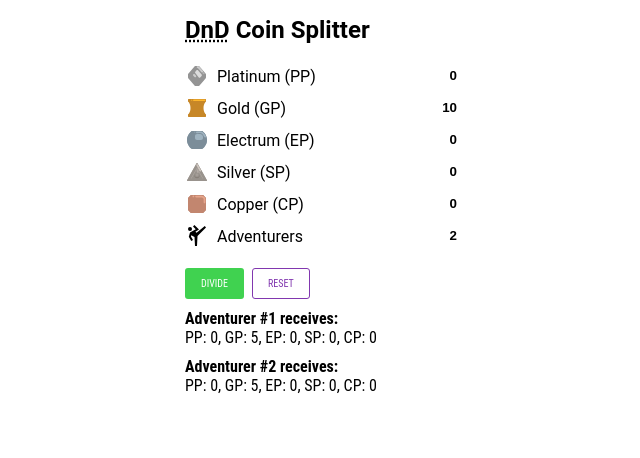
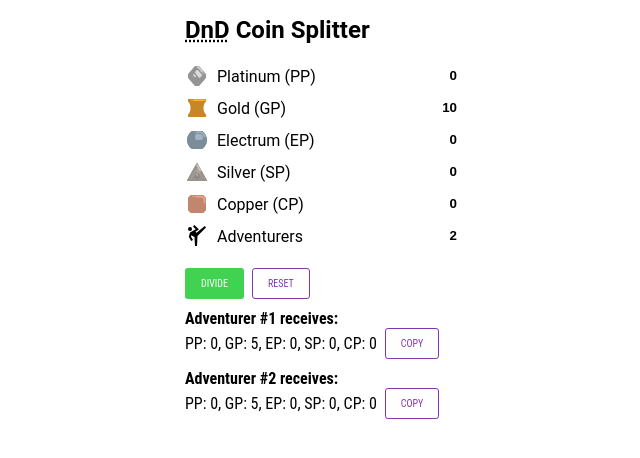
Before and after one commit to smarinade/dnd-money-splitter, a React (Create React App) app: page / in a window 1280 px wide. Both pictures are taken after a click on the button "DIVIDE". Shown: the top 458 px of the page, without its empty margins (305-945 px from the left). Built offline with nearby package versions, Linux system fonts and the light colour scheme.

Commit message:
:sparkles: Add copy characters loot button

```diff
--- a/public/index.html
+++ b/public/index.html
@@ -7,7 +7,7 @@
     <meta name="theme-color" content="#000000" />
     <meta
       name="description"
-      content="Web site created using create-react-app"
+      content="Application to split the loot for your Dungeons and Dragons campaign."
     />
     <link rel="apple-touch-icon" href="%PUBLIC_URL%/logo192.png" />
     <!--
@@ -24,7 +24,7 @@
       work correctly both with client-side routing and a non-root public URL.
       Learn how to configure a non-root public URL by running `npm run build`.
     -->
-    <title>React App</title>
+    <title>DnD Coin Splitter</title>
   </head>
   <body>
     <noscript>You need to enable JavaScript to run this app.</noscript>
--- a/src/component/Button/Button.tsx
+++ b/src/component/Button/Button.tsx
@@ -5,10 +5,10 @@
     variant?: "Positive"
 }
 
-function Button({type, variant, children}: ButtonProps) {
+function Button({type, variant, onClick, children}: ButtonProps) {
 
     return (
-        <button className={`${styles.Button} ${variant ? styles.ButtonPositive : ''}`} type={type}>{children}</button>
+        <button className={`${styles.Button} ${variant ? styles.ButtonPositive : ''}`} type={type} onClick={onClick}>{children}</button>
     );
 
 }
--- a/src/component/Form/CoinForm.module.css
+++ b/src/component/Form/CoinForm.module.css
@@ -18,6 +18,11 @@
     font-weight: bold;
 }
 
+.Result .line {
+    display: flex;
+    align-items: center;
+}
+
 .Result span {
     margin-right: 8px;
 }
--- a/src/component/Form/CoinForm.tsx
+++ b/src/component/Form/CoinForm.tsx
@@ -7,6 +7,13 @@
 import {Adventurer} from "../Adventurer/Adventurer";
 
 type CoinFormProps = {}
+
+const copyHandler = (coin : Coins) => {
+    const data = `PP: ${coin.platinum}, GP: ${coin.gold}, EP: ${coin.electrum}, SP: ${coin.silver}, CP: ${coin.copper}`;
+    navigator.clipboard.writeText(data).then(() => {
+        alert("Copied to clipboard");
+    });
+};
 
 function CoinForm(props: CoinFormProps) {
     const [coins, setCoins] = useState<Coins[]>([]);
@@ -55,7 +62,12 @@
                     return (
                         <div className={styles.Result} key={index}>
                             <div className={styles.title}>Adventurer #{index + 1} receives:</div>
-                            <div>PP: {coin.platinum}, GP: {coin.gold}, EP: {coin.electrum}, SP: {coin.silver}, CP: {coin.copper}</div>
+                            <div className={styles.line}>
+                                <span>PP: {coin.platinum}, GP: {coin.gold}, EP: {coin.electrum}, SP: {coin.silver}, CP: {coin.copper}</span>
+                                <Button onClick={() => copyHandler(coin)}>
+                                    Copy
+                                </Button>
+                            </div>
                         </div>
                     );
                 })}
```
